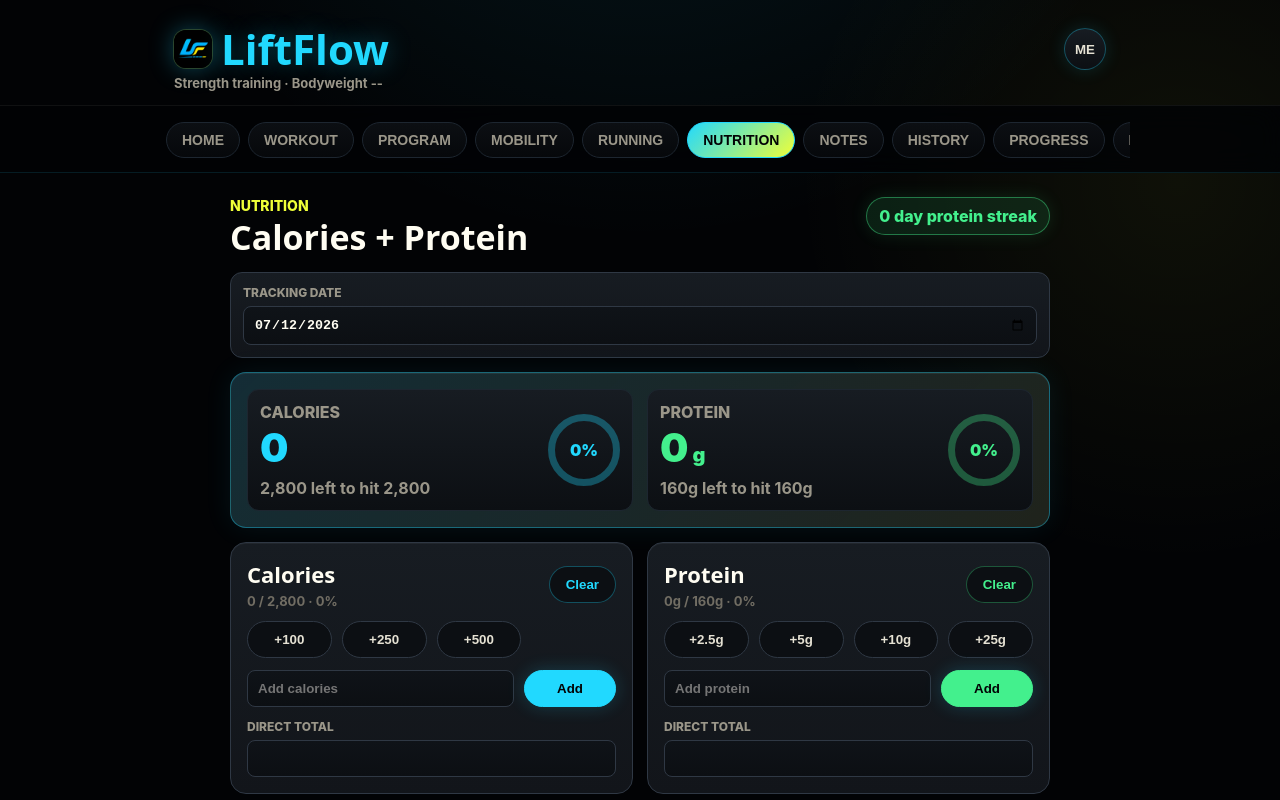
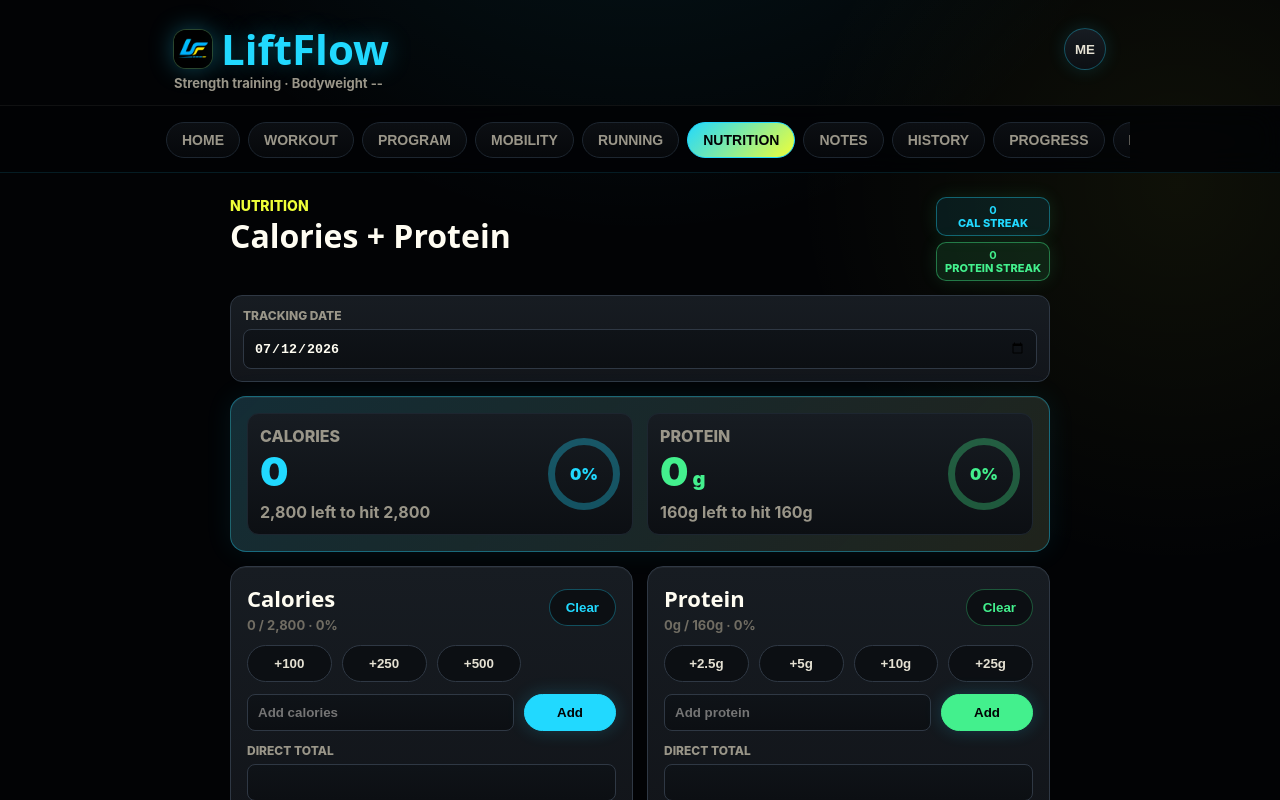
Before and after one commit to SoftLockedLive/LiftFlow, a Next.js app in the folder liftflow/: page /protein in a window 1280 px wide. Shown: the top 800 px of the page. Built offline with nearby package versions, Linux system fonts and the light colour scheme.

Commit message:
Polish mobile layout spacing

```diff
--- a/liftflow/src/pages/protein.js
+++ b/liftflow/src/pages/protein.js
@@ -57,6 +57,7 @@ export default function Nutrition() {
   const calorieTarget = Number(activeTargets.calorieTarget || 0);
   const proteinTarget = Number(activeTargets.proteinTarget || 0);
   const recentDays = useMemo(() => buildRecentDays(checkIns, proteinLog, activeTargets), [checkIns, proteinLog, activeTargets]);
+  const calorieStreak = useMemo(() => buildCalorieStreak(checkIns, calorieTarget), [checkIns, calorieTarget]);
 
   function updateTargets(nextTargets) {
     const saved = saveProgressTargets(nextTargets);
@@ -95,7 +96,16 @@ export default function Nutrition() {
           <p style={eyebrow}>Nutrition</p>
           <h1 style={title}>Calories + Protein</h1>
         </div>
-        <div style={streakBadge}>{proteinSummary.streak} day protein streak</div>
+        <div style={streakStack}>
+          <div style={{ ...streakBadge, color: CYAN, borderColor: tint(CYAN, 0.38), background: tint(CYAN, 0.09) }}>
+            <strong>{calorieStreak}</strong>
+            <span>cal streak</span>
+          </div>
+          <div style={streakBadge}>
+            <strong>{proteinSummary.streak}</strong>
+            <span>protein streak</span>
+          </div>
+        </div>
       </header>
 
       <section style={dateCard}>
@@ -304,6 +314,21 @@ function getEntryForDate(checkIns, dateKey) {
   return (checkIns || []).find((entry) => entry.date === dateKey) || {};
 }
 
+function buildCalorieStreak(checkIns, target) {
+  const calorieTarget = Number(target || 0);
+  if (calorieTarget <= 0) return 0;
+
+  let streak = 0;
+  for (let i = 0; i < 365; i += 1) {
+    const date = new Date();
+    date.setDate(date.getDate() - i);
+    const entry = getEntryForDate(checkIns, getTodayKey(date));
+    if (Number(entry.calories || 0) < calorieTarget) break;
+    streak += 1;
+  }
+  return streak;
+}
+
 const wrap = {
   maxWidth: 820,
   margin: "0 auto",
@@ -313,8 +338,8 @@ const header = {
   display: "flex",
   justifyContent: "space-between",
   alignItems: "flex-start",
-  gap: 16,
-  marginBottom: 18,
+  gap: 12,
+  marginBottom: 14,
 };
 
 const eyebrow = {
@@ -327,18 +352,31 @@ const eyebrow = {
 
 const title = {
   margin: "6px 0 0",
-  fontSize: 34,
+  fontSize: 32,
   lineHeight: 1,
+};
+
+const streakStack = {
+  display: "grid",
+  gap: 6,
+  flex: "0 0 auto",
 };
 
 const streakBadge = {
   border: `1px solid ${tint(colors.success, 0.42)}`,
-  borderRadius: 999,
-  padding: "8px 12px",
+  borderRadius: 10,
+  padding: "6px 8px",
   color: colors.success,
   background: tint(colors.success, 0.11),
   fontWeight: 850,
   boxShadow: `0 0 18px ${tint(colors.success, 0.12)}`,
+  display: "grid",
+  gap: 1,
+  minWidth: 82,
+  textAlign: "center",
+  fontSize: 11,
+  lineHeight: 1.1,
+  textTransform: "uppercase",
 };
 
 const dateCard = {
--- a/liftflow/src/styles/globals.css
+++ b/liftflow/src/styles/globals.css
@@ -217,7 +217,7 @@ input:focus, select:focus {
   }
 
   .app-hero {
-    padding: 16px 14px 8px;
+    padding: 16px 14px 12px;
     gap: 12px;
     align-items: center;
   }
@@ -229,18 +229,32 @@ input:focus, select:focus {
 
   .app-metrics {
     grid-template-columns: repeat(6, minmax(0, 1fr));
-    padding: 10px 14px 30px;
+    padding: 10px 14px 18px;
     gap: 8px;
-    margin-bottom: 34px;
+    margin-bottom: 12px;
   }
 
   .app-tabs {
-    padding: 10px 12px 10px;
+    position: fixed;
+    left: 10px;
+    right: 10px;
+    bottom: calc(8px + env(safe-area-inset-bottom));
+    z-index: 80;
+    padding: 7px;
     gap: 7px;
+    border: 1px solid rgba(33, 217, 255, 0.22);
+    border-radius: 14px;
+    background: rgba(6, 8, 11, 0.96);
+    box-shadow: 0 12px 30px rgba(0, 0, 0, 0.45), 0 0 28px rgba(33, 217, 255, 0.1);
+  }
+
+  .app-tabs button {
+    padding: 7px 10px;
+    font-size: 11px !important;
   }
 
   .app-page {
-    padding: 14px 14px calc(126px + env(safe-area-inset-bottom));
+    padding: 14px 14px calc(116px + env(safe-area-inset-bottom));
   }
 
   h1 {
@@ -297,22 +311,8 @@ input:focus, select:focus {
 }
 
 @media (max-width: 560px) {
-  .app-tabs {
-    position: fixed;
-    left: 10px;
-    right: 10px;
-    bottom: calc(8px + env(safe-area-inset-bottom));
-    z-index: 80;
-    padding: 7px;
-    border: 1px solid rgba(33, 217, 255, 0.22);
-    border-radius: 14px;
-    background: rgba(6, 8, 11, 0.96);
-    box-shadow: 0 12px 30px rgba(0, 0, 0, 0.45), 0 0 28px rgba(33, 217, 255, 0.1);
-  }
-
-  .app-tabs button {
-    padding: 7px 10px;
-    font-size: 11px !important;
+  .notes-level-grid {
+    grid-template-columns: repeat(5, minmax(54px, 1fr));
   }
 }
 
```
Also changed, not shown: liftflow/src/pages/index.js (+13 -8 lines), liftflow/src/pages/mobility.js (+12 -12 lines), liftflow/src/pages/notes.js (+10 -5 lines), liftflow/src/pages/plan.js (+35 -11 lines), liftflow/src/pages/workout.js (+32 -21 lines).
